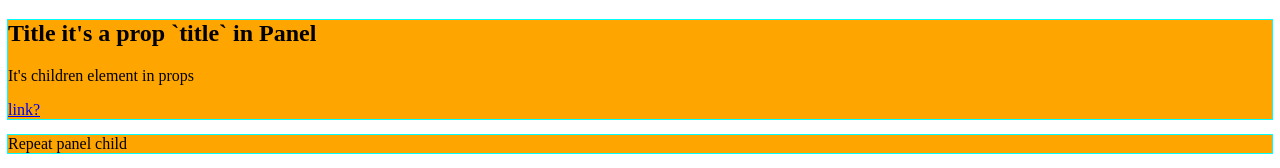
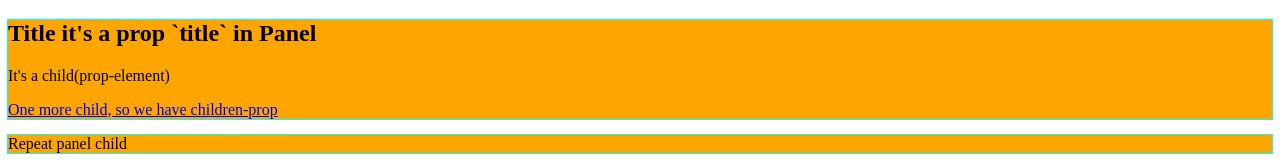
Before and after one commit to 4teenth/react-components-app, a React (Create React App) app: page / in a window 1280 px wide. Shown: the top 168 px of the page. Built offline with nearby package versions, Linux system fonts and the light colour scheme; grey boxes are pictures that could not be loaded.

Commit message:
added some info about children(prop)

```diff
--- a/src/App.js
+++ b/src/App.js
@@ -14,8 +14,8 @@ const App = () => {
   return (
     <div>
       <Panel title="Title it's a prop `title` in Panel">
-        <p>It's children element in props</p>
-        <a href="www.google.com">link?</a>
+        <p>It's a child(prop-element)</p>
+        <a href="www.google.com">One more child, so we have children-prop</a>
       </Panel>
       <Panel>
         <p>Repeat panel child</p>
--- a/src/components/Panel.js
+++ b/src/components/Panel.js
@@ -8,6 +8,7 @@ const styles = {
 
 const Panel = ({ title, children }) => (
   <div style={styles}>
+    {/* paste prop(title) in a current component in App - render <h2>{title}</h2>... && or use(? :)*/}
     {title && <h2>{title}</h2>}
 
     {children}
```
Also changed, not shown: 1 other file (tests, documents, lock files or other folders).
